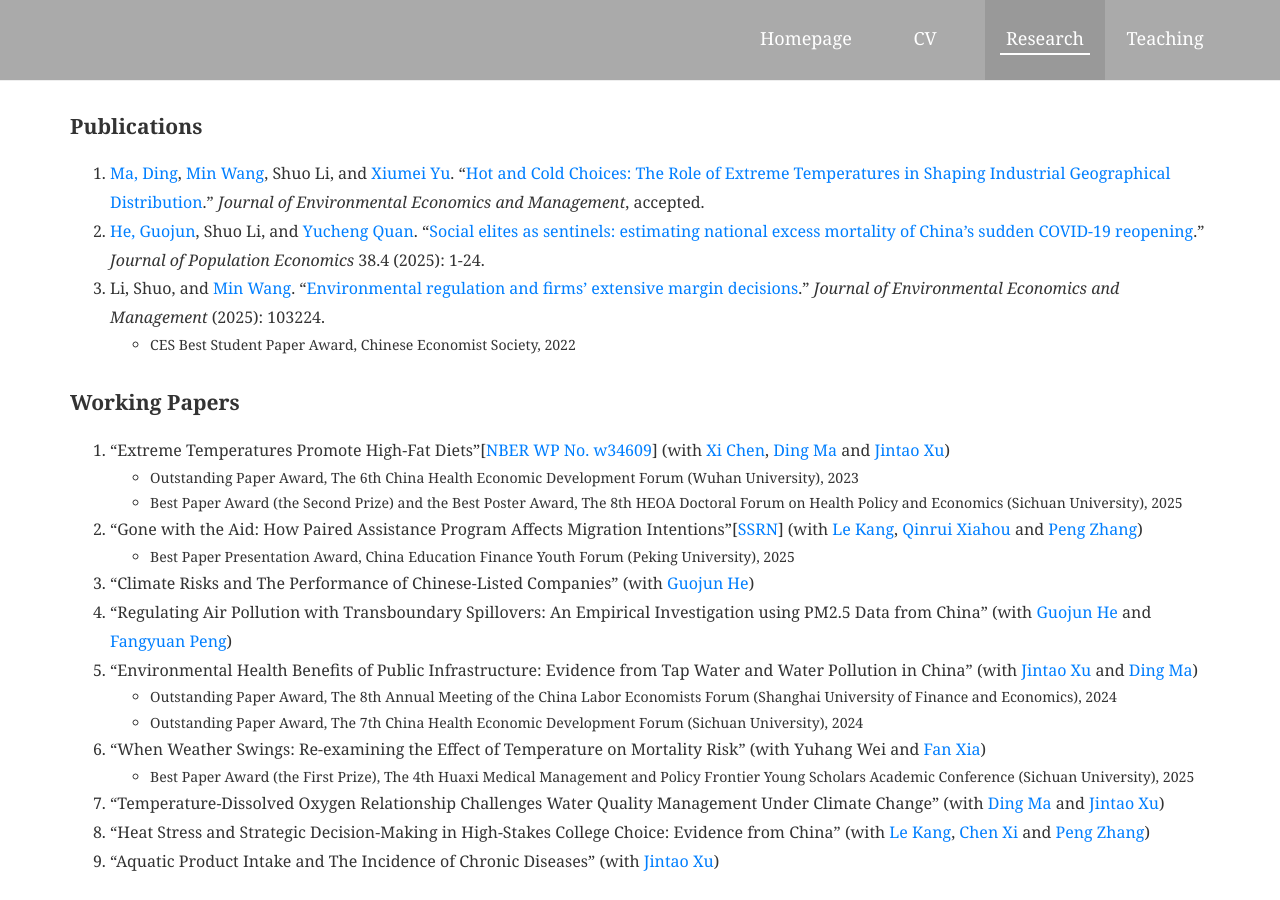
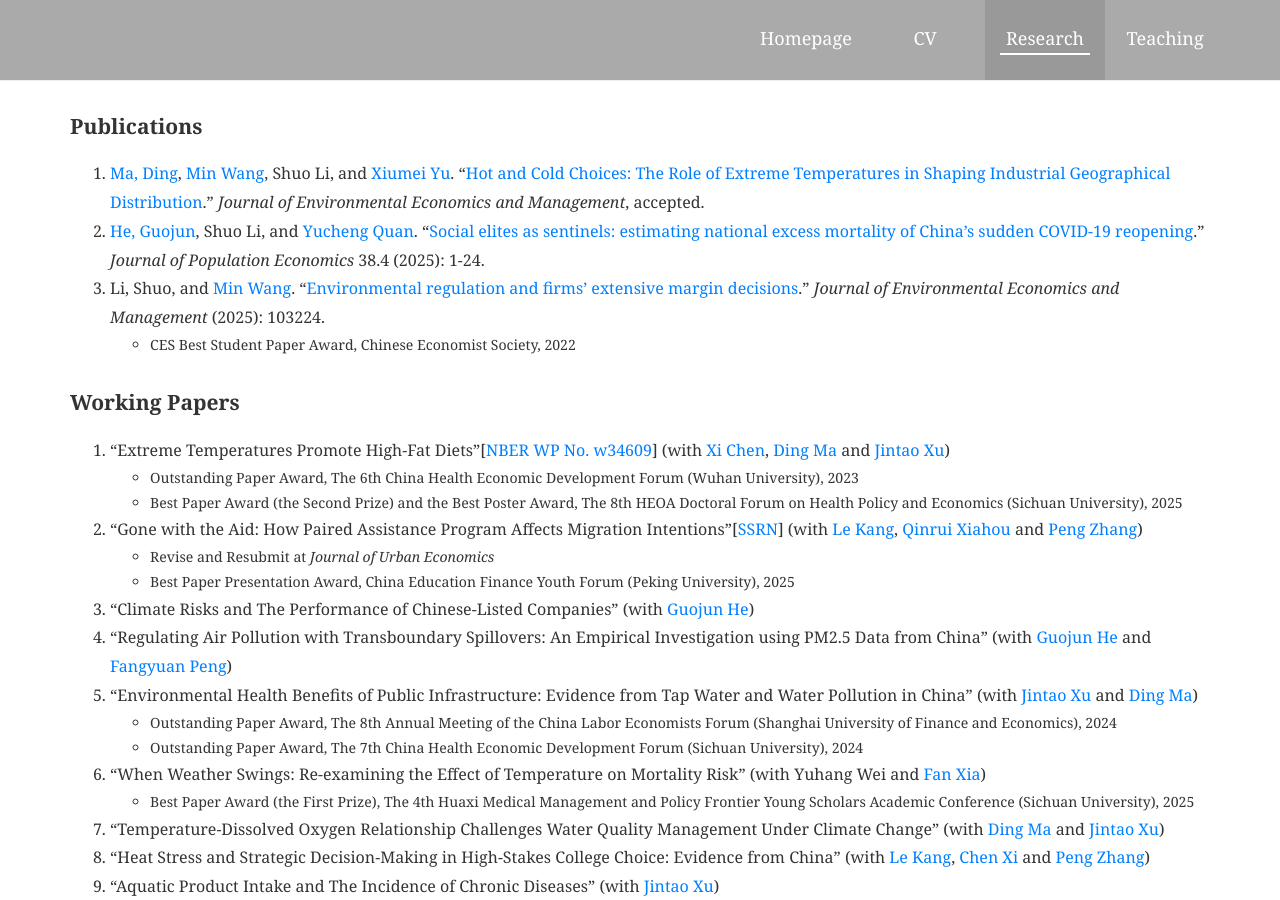
Before and after one commit to shuoliecon/shuoliecon.github.io, a Jekyll site: the page built from pages/_research/index.md, in a window 1280 px wide and 900 px high. Built offline with Jekyll 4.4.1, drawn with Linux system fonts in a browser that asks for light colours.

Commit message:
Update index.md

```diff
--- a/pages/_research/index.md
+++ b/pages/_research/index.md
@@ -21,6 +21,7 @@ no_heading: true
 <ul><li>Best Paper Award (the Second Prize) and the Best Poster Award, The 8th HEOA Doctoral Forum on Health Policy and Economics (Sichuan University), 2025</li></ul>
 
 <li>“Gone with the Aid: How Paired Assistance Program Affects Migration Intentions”[<a href="https://papers.ssrn.com/sol3/papers.cfm?abstract_id=4977681">SSRN</a>] (with <a href="https://sites.google.com/view/lekang/home">Le Kang</a>, <a href="https://www.linkedin.com/in/qinrui-xiahou-13a211110/?originalSubdomain=hk">Qinrui Xiahou</a> and <a href="https://pengzhang.weebly.com">Peng Zhang</a>)</li>
+<ul><li>Revise and Resubmit at <i>Journal of Urban Economics</i></li></ul>
 <ul><li>Best Paper Presentation Award, China Education Finance Youth Forum (Peking University), 2025</li></ul>
 
 <li> “Climate Risks and The Performance of Chinese-Listed Companies” (with <a href="https://www.guojunhe.com/">Guojun He</a>) </li>
```
